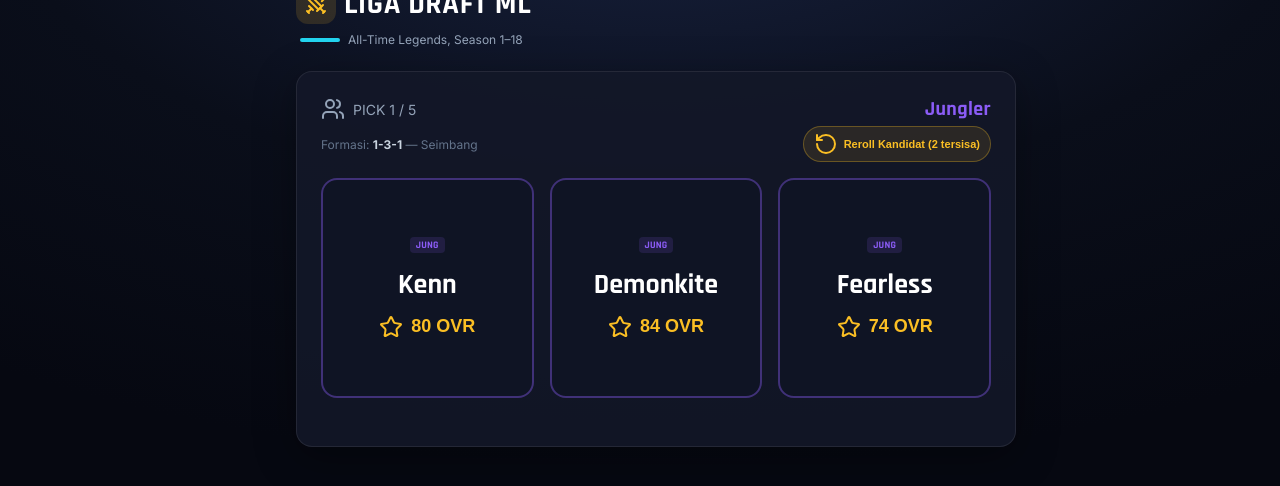
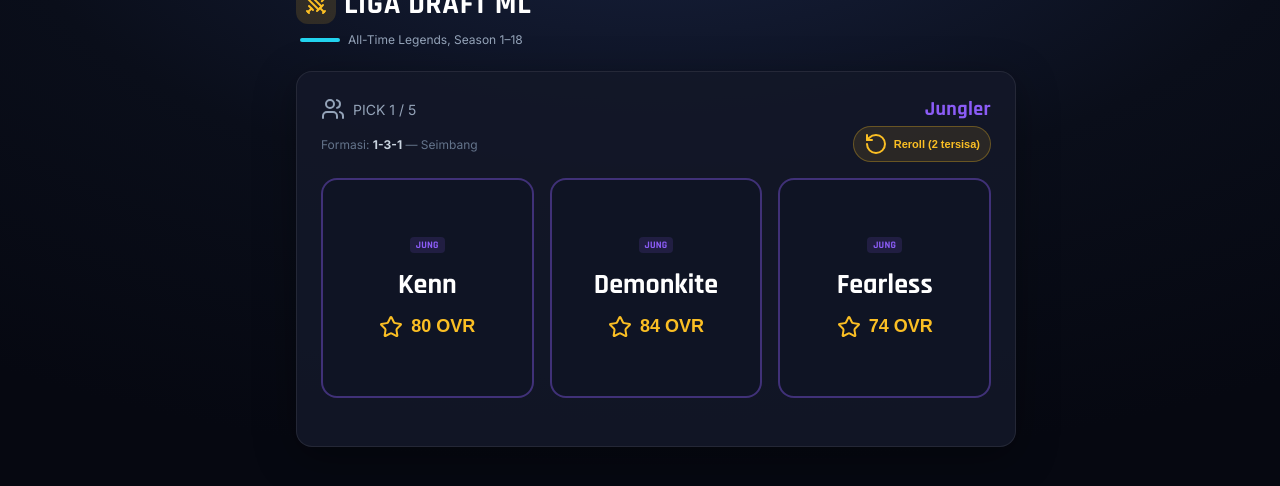
Before and after one commit to deandra-26/Dream, a React (Vite) app: page / in a window 1280 px wide. Both pictures are taken after a click on the button "MULAI DRAFT". Shown: the part 48-534 px from the top of the page. Built offline with nearby package versions, Linux system fonts and the light colour scheme.

Commit message:
Increase rerollsLeft from 2 to 3

```diff
--- a/src/App.jsx
+++ b/src/App.jsx
@@ -186,7 +186,7 @@ export default function LigaDraftML() {
   const [formation, setFormation] = useState("1-3-1");
   const [season, setSeason] = useState(null);
   const [standingsTab, setStandingsTab] = useState("klasemen");
-  const [rerollsLeft, setRerollsLeft] = useState(2);
+  const [rerollsLeft, setRerollsLeft] = useState(3);
 
   function startDraft() {
     const freshPool = generatePool();
@@ -456,7 +456,7 @@ export default function LigaDraftML() {
                 className="ldm-reroll-btn"
                 style={{ opacity: rerollsLeft <= 0 ? 0.4 : 1, cursor: rerollsLeft <= 0 ? "not-allowed" : "pointer" }}
               >
-                <RotateCcw className="w-3.5 h-3.5" /> Reroll Kandidat ({rerollsLeft} tersisa)
+                <RotateCcw className="w-3.5 h-3.5" /> Reroll ({rerollsLeft} tersisa)
               </button>
             </div>
 
```
